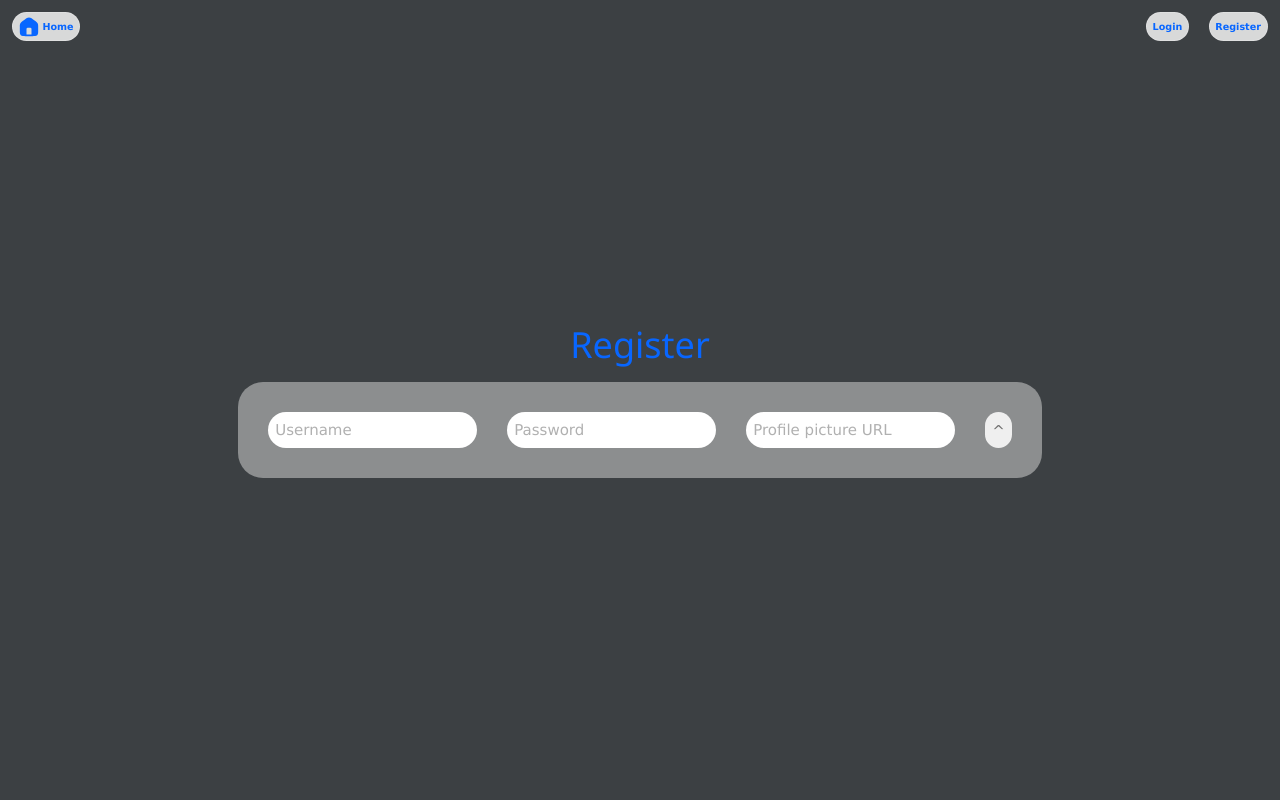
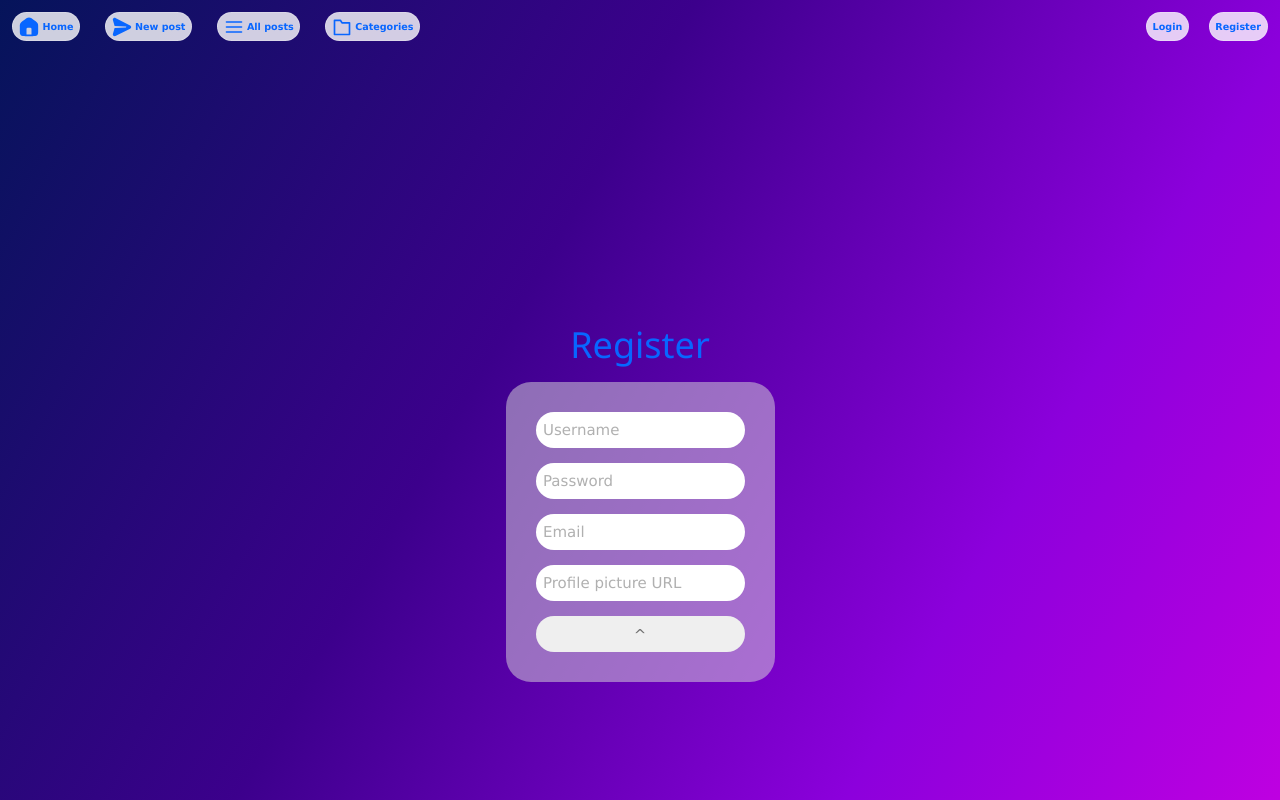
Before and after one commit to MooseZ690/message, a Flask app: page /register in a window 1280 px wide. Run offline with Flask 3, Linux system fonts and the light colour scheme; some web fonts are replaced.

Commit message:
added categories & changed background

```diff
--- a/app.py
+++ b/app.py
@@ -85,27 +85,41 @@ def like(id):
 
 @app.route("/register", methods=["GET","POST"])
 def register():
+    failed = request.args.get("failed") == "True"
 
     if request.method == "POST":
         username = request.form["username"]
         password = request.form["password"]
         imageurl = request.form["imageurl"]
+        email = request.form["email"]
 
         hashed_password = generate_password_hash(password)
 
+        users = query_db("SELECT email, username FROM users")
+
+        for row in users:
+            if row[1] == username or row[0] == email:
+                return redirect(url_for("register", failed=True))
+
         db = get_db()
         db.execute(
-            "INSERT INTO users (username, password, imageurl) VALUES (?, ?, ?)",
-            (username, hashed_password, imageurl)
+            "INSERT INTO users (username, password, imageurl, email) VALUES (?, ?, ?, ?)",
+            (username, hashed_password, imageurl, email)
         )
         db.commit()
-        if request.method == "POST":
-            user = query_db(
+
+        user = query_db(
             "SELECT * FROM users WHERE username = ?",
             (username,),
             one=True
         )
-    return render_template("register.html")
+
+        session["user_id"] = user[0]
+        session["username"] = user[1]
+
+        return redirect(url_for("home"))
+
+    return render_template("register.html", failed=failed)
 
 @app.route("/login", methods=["GET","POST"])
 def login():
@@ -207,7 +221,7 @@ def category(id):
 @app.route("/allposts")
 def allposts():
     sql = """
-    SELECT posts.title, posts.content, posts.name, posts.imageurl, cat.name, posts.id, posts.time, posts.reply, posts.likes
+    SELECT posts.title, posts.content, posts.name, posts.imageurl, cat.name, posts.id, posts.time, posts.reply
     FROM posts
     JOIN cat ON posts.categoryid = cat.id
     ORDER BY posts.time DESC;
--- a/profanity.txt
+++ b/profanity.txt
@@ -25,3 +25,4 @@ wanker
 whore
 tomford
 job
+sam
--- a/static/style.css
+++ b/static/style.css
@@ -4,7 +4,16 @@
 /* Global styling */
 
 body{
-    background:#3c4043;
+    background:linear-gradient(
+    120deg,
+    rgba(5, 20, 90, 1) 0%,
+    rgba(60, 0, 140, 1) 40%,
+    rgba(140, 0, 220, 1) 75%,
+    rgba(190, 0, 225, 1) 100%
+    );
+    background-attachment:fixed;
+    background-repeat:no-repeat;
+    background-size:cover;
     color:#0866FF;
 }
 
@@ -29,34 +38,6 @@ a{
     gap:1em;
 }
 
-.left-navbar-group > *:not(:first-child){
-    max-width: 0;
-    overflow: hidden;
-    opacity: 0;
-    white-space: nowrap;
-    transition: all 0.1s ease;
-}
-
-.left-navbar-group:hover > *:not(:first-child){
-    max-width: 150px;
-    opacity: 1;
-}
-    /*
-    opacity:0;
-    transform:translateY(-2em);
-    transition:transform 0.3s ease, opacity 0.3s ease;
-}
-
-.navbar:hover{
-    display:flex;
-    align-items:center;
-    gap:1em;
-    padding:0.5em;
-    opacity:1;
-    transform:translateY(0);
-    transition:transform 0.3s ease, opacity 0.3s ease;
-}
-*/
 
 .nav-right{
     margin-left:auto;
@@ -78,7 +59,7 @@ a{
     font-weight:600;
     border:none;
     color:#0866FF;
-    background-color: rgba(255, 255, 255, 0.8);
+    background-color:rgba(255, 255, 255, 0.8);
     border:1px solid rgba(255,255,255,0.2);
 }
 
@@ -151,6 +132,12 @@ a{
     color:rgb(110,110,110);
 }
 
+.register-top-box{
+    display:flex;
+    flex-direction:column;
+    gap:1em;
+}
+
 .login-button{
     color:rgb(110,110,110);
 }
@@ -179,7 +166,7 @@ a{
 }
 
 .post-container{
-    width: 50vw;
+    width:50vw;
     display:grid;
     grid-template-columns:4fr 1fr;
     margin:4em 2em 0 2em;
@@ -230,19 +217,19 @@ a{
 }
 
 .home-wrapper{
-    display: flex;
-    flex-direction: column;
-    align-items: center;
+    display:flex;
+    flex-direction:column;
+    align-items:center;
 }
 
 .like-button{
-    background-color: rgba(0, 0, 0, 0);
+    background-color:rgba(0, 0, 0, 0);
     color:#a7a7a7;
-    border: none;
+    border:none;
 }
 
 .like-button:hover{
-    color: #FE2C55;
+    color:#FE2C55;
 }
 
 /* New post header */
@@ -267,7 +254,7 @@ a{
     padding-top:2em;
     display:grid;
     place-items:center;
-    font-size: 1.5cqi;
+    font-size:1.5cqi;
 }
 
 .cat-title h1{
@@ -289,6 +276,7 @@ a{
     box-shadow:0 4px 8px rgba(0,0,0,0.2);
     z-index:1;
     overflow:hidden;
+    transition: height 0.14s ease;
 }
 
 .dropdown-content a{
@@ -369,7 +357,15 @@ a{
     flex-direction:column;
     gap:0.5em;
     font-family:'Segoe UI', sans-serif;
-    margin-bottom: 2em;
+    margin-bottom:2em;
+    gap: 1vh;
+    max-height: 20vh;
+    overflow: hidden;
+    transition: max-height 0.14s ease-in-out;
+}
+
+.home-sidebar:hover {
+    max-height: 1000px;
 }
 
 .home-sidebar a{
@@ -377,12 +373,12 @@ a{
 }
 
 .home-sidebar h3{
-    margin-left: 1em;
+    margin-left:1em;
 }
 
 .sidebar-section{
     display:flex;
-    font-size: 0.75cqi; /* sets font width to 7.5% of parent containers inline width */
+    font-size:0.75cqi; /* sets font width to 7.5% of parent containers inline width */
     align-items:center;
     height:3.5em;
     padding:0 1.2em;
@@ -411,15 +407,5 @@ a{
 }
 
 .total-sidebar{
-    margin-top: 5em;
+    margin-top:5em;
 }
-/*
-    opacity:0;
-    transform:translateX(-60%);
-    transition:transform 0.2s ease-in-out, opacity 0.2s ease-in-out;
-}
-
-.total-sidebar:hover{
-    opacity:1;
-    transform:translateX(0)
-} */
--- a/templates/allposts.html
+++ b/templates/allposts.html
@@ -18,9 +18,6 @@
         <div class="post-img">
             <img src="{{item[3]}}" alt="{{item[0]}}">
         </div>
-        <form action="/like/{{ item[5] }}" method="POST">
-            <button type="submit" class="like-button"><h1>♡</h1>{{ item[8] }}</button>
-        </form>
     </a>
     {% if item[7] %}
     {% for post in results %}
--- a/templates/home.html
+++ b/templates/home.html
@@ -15,7 +15,7 @@
         <!-- updates section -->
         <div class="home-sidebar">
             <h3><b>Updates</b></h3>
-            {% for i in range(6) %}
+            {% for i in range(8) %}
             <div class="sidebar-section">
                 {% set post = results | selectattr('8', 'equalto', i) | list | first %}
                 <!-- find the most recent post with the cat.id -->
--- a/templates/layout.html
+++ b/templates/layout.html
@@ -53,6 +53,8 @@
                 <a href="/category/3">English</a>
                 <a href="/category/4">History</a>
                 <a href="/category/5">Digitech</a>
+                <a href="/category/6">Politics</a>
+                <a href="/category/6">Religion</a>
             </div>
         </div>
     </div>
--- a/templates/register.html
+++ b/templates/register.html
@@ -4,11 +4,16 @@
 <div class="centered-content">
     <div class="block"></div>
     <h1>Register</h1>
+    {% if failed %}
+        <h2>Registration failed. </h2>
+    {% endif %}
     <form method="post" class="login-container"> <!-- tells app.py the method="POST" -->
-        <div class="top-box">
+        <div class="register-top-box">
             <input type="text" id="username" name="username" class="login-box" placeholder="Username" required>
 
             <input type="text" id="password" name="password" class="login-box" placeholder="Password" required>
+
+            <input type="text" id="email" name="email" class="login-box" placeholder="Email">
 
             <input type="text" id="imageurl" name="imageurl" class="login-box" placeholder="Profile picture URL">
 
```
Also changed, not shown: database.db.
